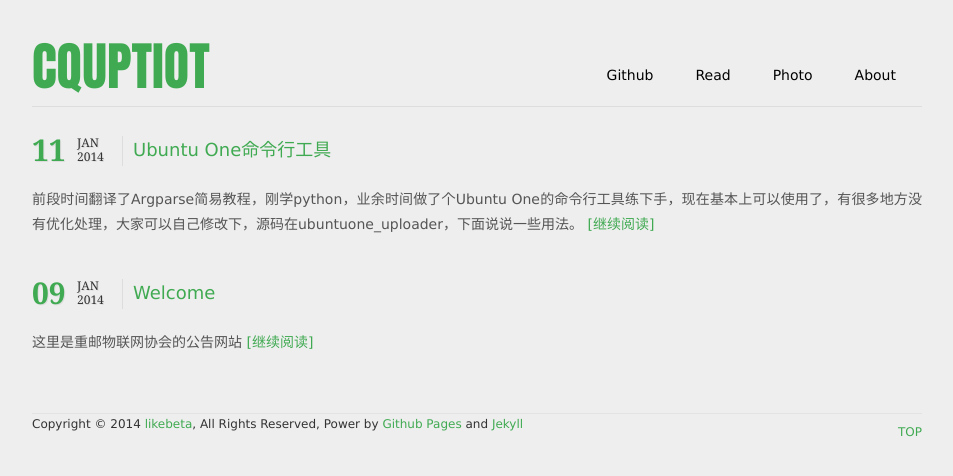
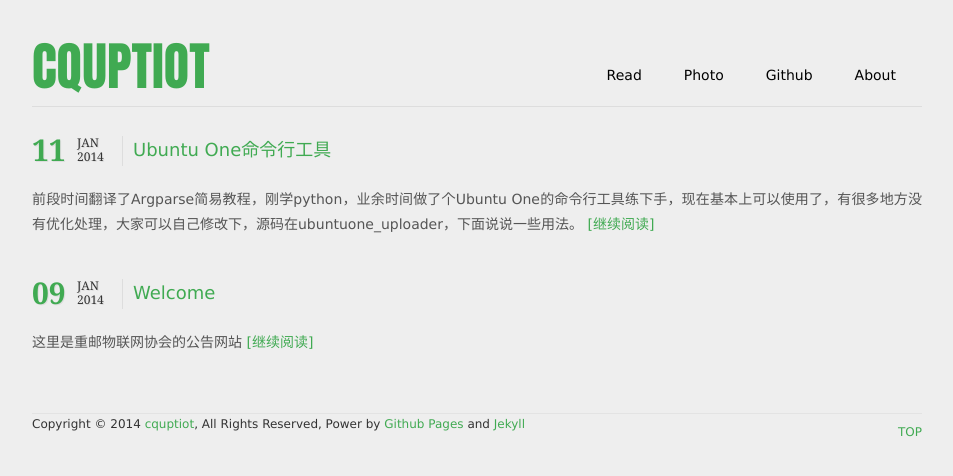
Before and after one commit to KidSea/cquptiot.github.io, a Jekyll site: the page built from index.html, in a window 1280 px wide. Shown: the top 476 px of the page, without its empty margins (163-1116 px from the left). Built offline with Jekyll 4.4.1, drawn with Linux system fonts in a browser that asks for light colours; Markdown is read by kramdown in place of the engine named in the settings; comment, search, counter and statistics services are not loaded.

Commit message:
change github 位置

```diff
--- a/_includes/footer.html
+++ b/_includes/footer.html
@@ -1,7 +1,7 @@
 		<footer id="footer">
 			<div class="foot">
 				<a id="gotop" href="javascript:void(0);" onclick="return false;">TOP</a>
-				<div id="copyright">Copyright &copy; 2014 <a href="{{ site.author.site }}" target="_blank">likebeta</a>, All Rights Reserved, Power by <a href="https://github.com/likebeta" target="_blank">Github Pages</a> and <a href="https://github.com/mojombo/jekyll" target="_blank">Jekyll</a></div>
+				<div id="copyright">Copyright &copy; 2014 <a href="{{ site.author.site }}" target="_blank">cquptiot</a>, All Rights Reserved, Power by <a href="https://github.com/likebeta" target="_blank">Github Pages</a> and <a href="https://github.com/mojombo/jekyll" target="_blank">Jekyll</a></div>
 			</div>
 			{% include statistics.html %}
 		</footer>
--- a/_includes/header.html
+++ b/_includes/header.html
@@ -5,9 +5,9 @@
 			<nav id="menu">
 				<ul class="header-nav">
 					<!--<li><a href="http://app.ixxoo.me" target="_blank">App</a></li>-->
-					<li><a href="https://github.com/likebeta" target="_blank">Github</a></li>
 					<li{% if page.read %} class="current"{% endif %}><a href="{{site.url}}/read.html">Read</a></li>
 					<li{% if page.photo %} class="current"{% endif %}><a href="{{site.url}}/photo.html">Photo</a></li>
+					<li><a href="https://github.com/cquptiot" target="_blank">Github</a></li>
 					<li{% if page.about %} class="current"{% endif %}><a href="{{site.url}}/about.html">About</a></li>
 					<!--<li><a href="http://feed.ixxoo.me" class="menu-rss" target="_blank"></a></li>-->
 				</ul>
```
